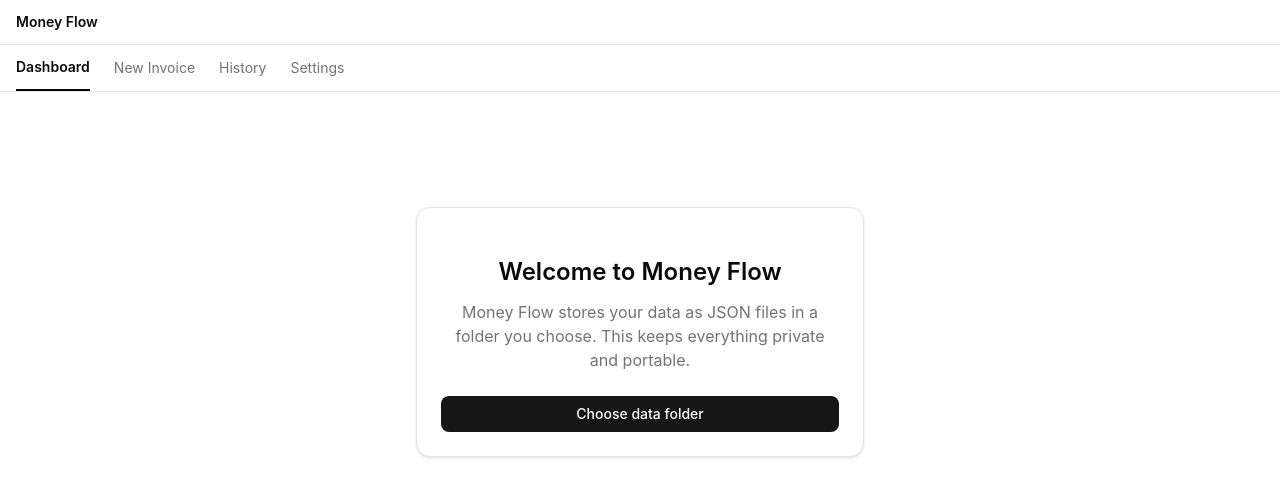
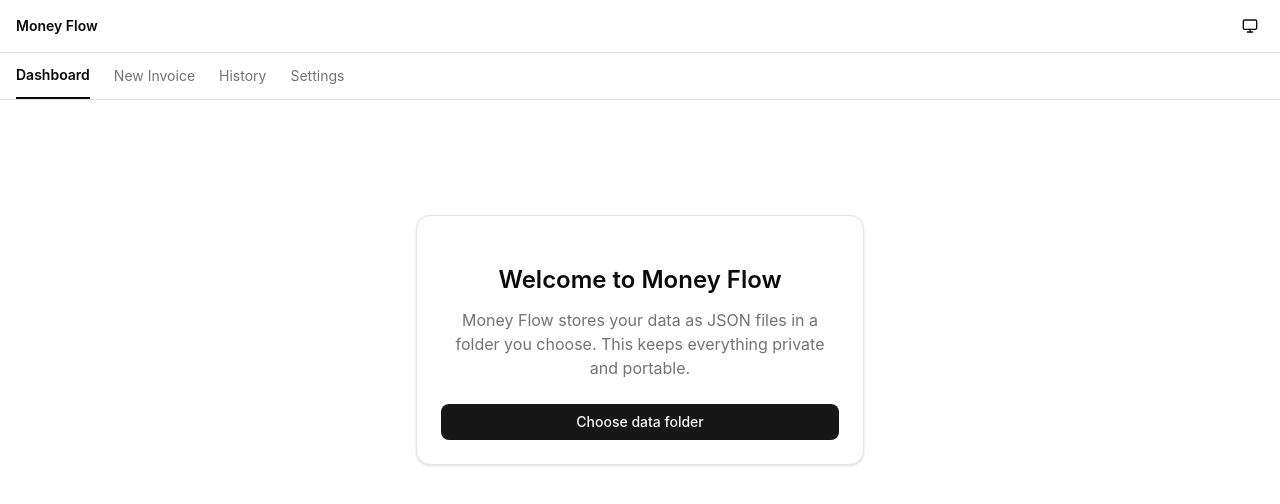
Before and after one commit to LindaPetrini/money-flow, a React (Vite) app: page / in a window 1280 px wide. Shown: the top 504 px of the page. Built offline with nearby package versions, Linux system fonts and the light colour scheme.

Commit message:
feat(12-01): add theme toggle button (Sun/Moon/Monitor) to App header

```diff
--- a/src/App.tsx
+++ b/src/App.tsx
@@ -7,16 +7,23 @@ import { HistoryPage } from '@/features/history/HistoryPage';
 import { SettingsPage } from '@/features/settings/SettingsPage';
 import { Button } from '@/components/ui/button';
 import { Card, CardContent } from '@/components/ui/card';
+import { Sun, Moon, Monitor } from 'lucide-react';
+import { useSettingsStore } from '@/stores/settingsStore';
 
 interface AppProps {
   needsFsaPrompt: boolean;
   storageMode: 'fsa' | 'idb';
 }
 
+const THEME_CYCLE = { system: 'light', light: 'dark', dark: 'system' } as const;
+type ThemeValue = 'light' | 'dark' | 'system';
+
 export default function App({ needsFsaPrompt, storageMode }: AppProps) {
   const [activeTab, setActiveTab] = useState<'dashboard' | 'invoice' | 'history' | 'settings'>('dashboard');
   const { permissionLost } = useStorageError();
   const isFirstRun = needsFsaPrompt;
+  const theme = useSettingsStore(s => s.settings.theme ?? 'system');
+  const updateSettings = useSettingsStore(s => s.updateSettings);
   const [idbNoticeDismissed, setIdbNoticeDismissed] = useState(
     () => localStorage.getItem('idb_notice_dismissed') === '1'
   );
@@ -59,6 +66,16 @@ export default function App({ needsFsaPrompt, storageMode }: AppProps) {
       {/* Top bar */}
       <header className="border-b border-border px-4 py-3 flex items-center justify-between">
         <span className="font-semibold text-sm">Money Flow</span>
+        <button
+          type="button"
+          onClick={() => void updateSettings({ theme: THEME_CYCLE[theme] as ThemeValue })}
+          className="p-1.5 rounded hover:bg-muted transition-colors"
+          aria-label={`Current theme: ${theme}. Click to switch.`}
+        >
+          {theme === 'dark' ? <Moon className="h-4 w-4" />
+            : theme === 'light' ? <Sun className="h-4 w-4" />
+            : <Monitor className="h-4 w-4" />}
+        </button>
       </header>
 
       {/* IDB notice banner — shown only on true Firefox/Safari (fsaDriver === null), dismissible */}
```
